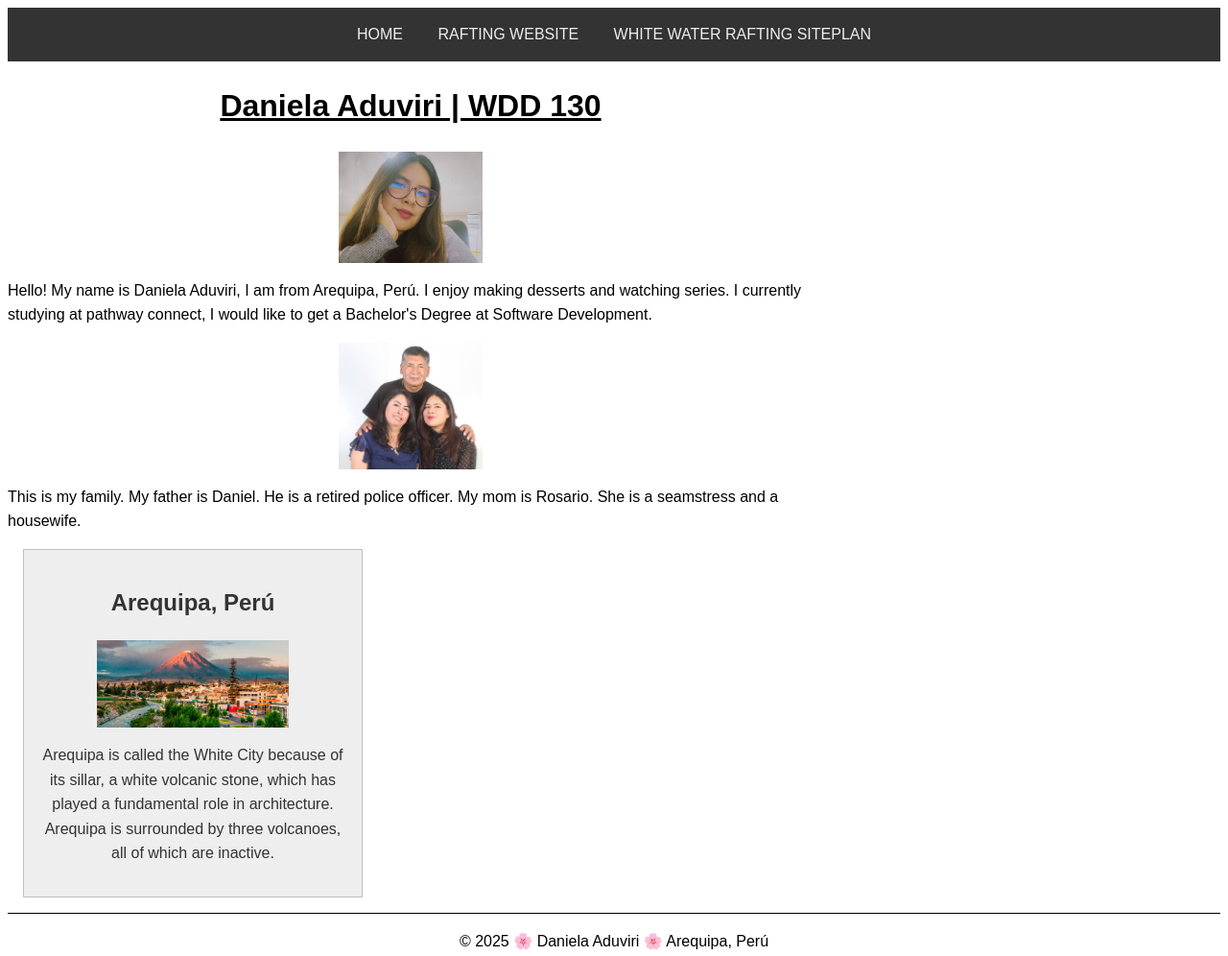
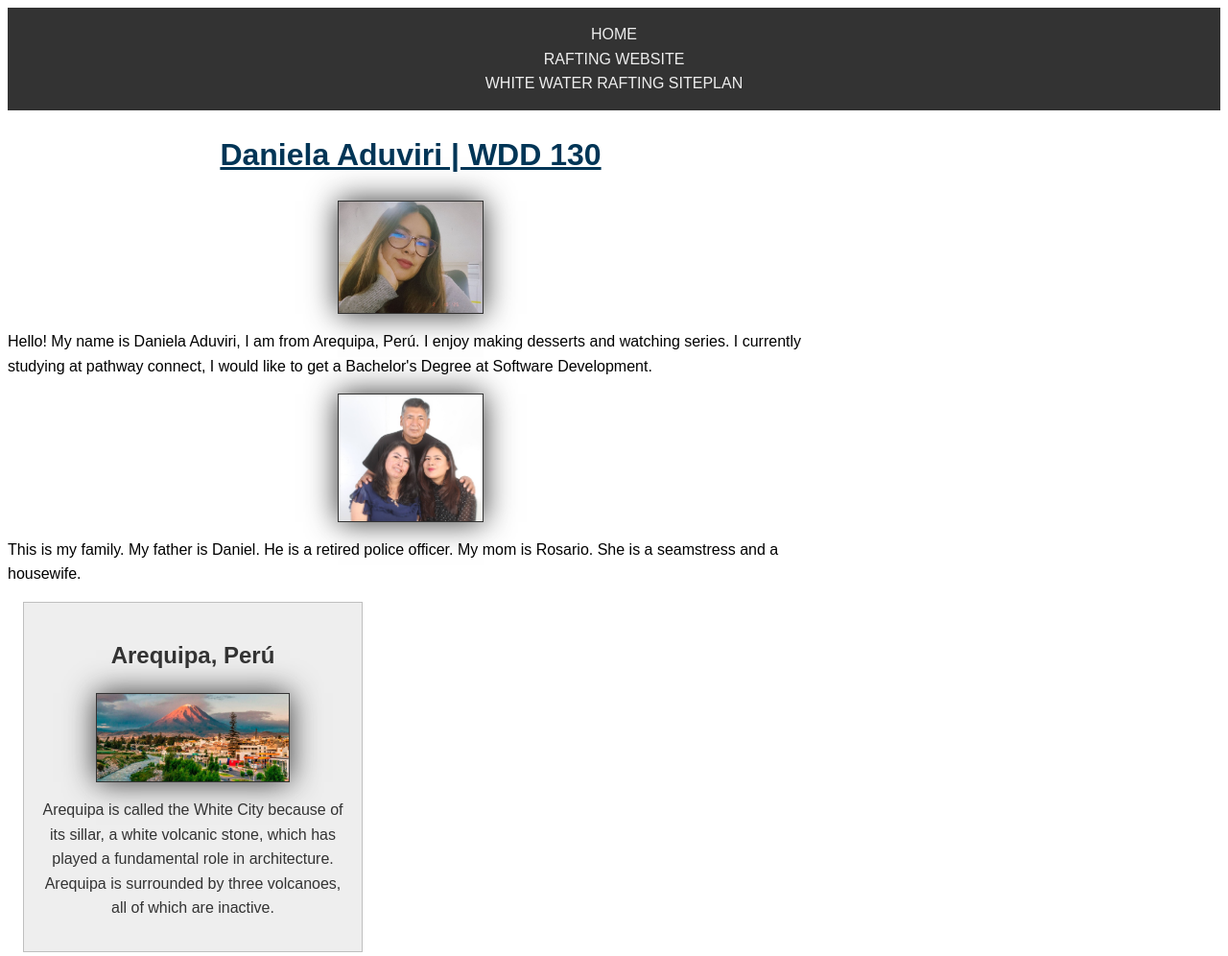
Before and after one commit to danielaaduviri99/wdd130, a plain HTML site: page index.html in a window 1280 px wide. Shown: the top 996 px of the page at 96% size. Drawn offline with Linux system fonts and the light colour scheme.

Commit message:
Add style

```diff
--- a/styles/styles.css
+++ b/styles/styles.css
@@ -44,6 +44,7 @@ nav {
 }
 
 nav a {
+  display: block;
   color: #eee;
   font-size: 16px;
   padding: 0 16px;
@@ -59,9 +60,14 @@ nav a:hover {
 h1 {
   text-decoration: underline;
   text-align: center;
+  color: #013556;
 }
 
 img {
   display: flex;
+  width: 200px;
+  height: auto;
+  border: 1px solid #333;
+  box-shadow: 0 0 30px #333;
   margin: 0 auto;
 }
```
